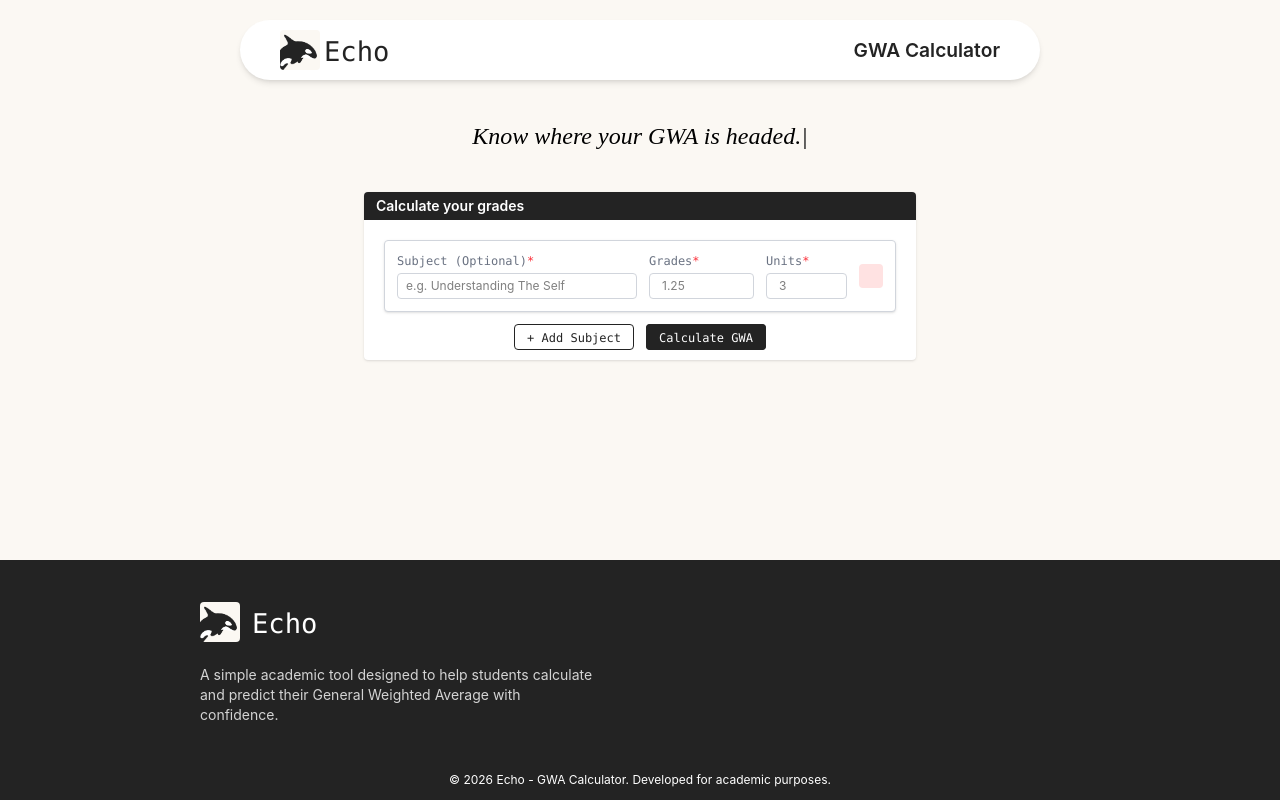
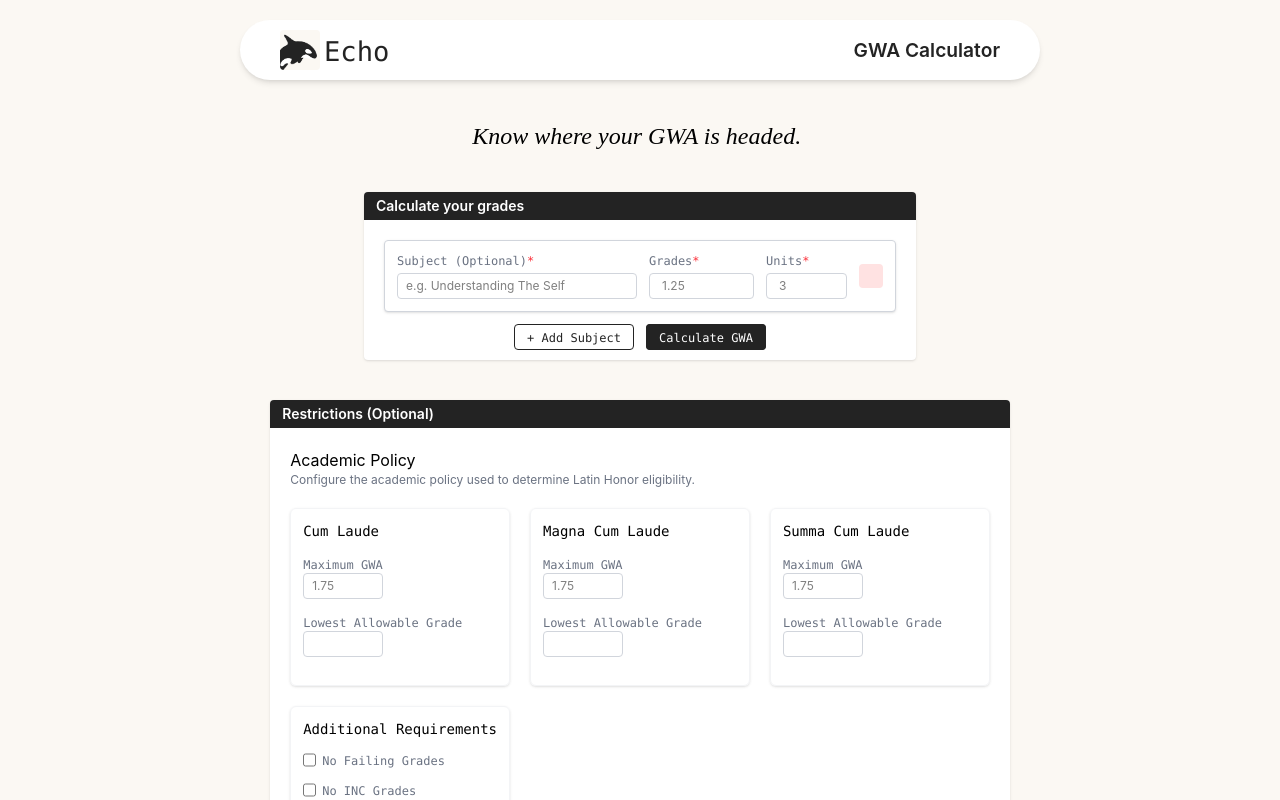
Before and after one commit to eli-fstn/Echo, a React (Vite) app: page / in a window 1280 px wide. Shown: the top 800 px of the page. Built offline with nearby package versions, Linux system fonts and the light colour scheme; some icons are missing; a web font is replaced by a local one.

Commit message:
feat: partial UI of a customizable academic policy to ensure latin eligibility

```diff
--- /dev/null
+++ b/src/components/ui/RestrictionCard.tsx
@@ -0,0 +1,176 @@
+interface RestrictionCardProps {
+  maxGwaForCumLaude?: string;
+  maxGwaForMagna?: string;
+  maxGwaForSumma?: string;
+
+  minGradeForCumLaude?: string;
+  minGradeForMagna?: string;
+  minGradeForSumma?: string;
+
+  onMaxGwaForCumLaudeChange: (value: string) => void;
+  onMaxGwaForMagnaChange: (value: string) => void;
+  onMaxGwaForSummaChange: (value: string) => void;
+
+  onMinGradeForCumLaudeChange: (value: string) => void;
+  onMinGradeForMagnaChange: (value: string) => void;
+  onMinGradeForSummaChange: (value: string) => void;
+
+  noFailedGrades?: boolean;
+  noINCGrades?: boolean;
+
+  onNoFailedGradesChange: (value: boolean) => void;
+  onNoINCGradesChange: (value: boolean) => void;
+}
+
+function RestrictionCard(
+  { maxGwaForCumLaude, maxGwaForMagna, maxGwaForSumma,
+    minGradeForCumLaude, minGradeForMagna, minGradeForSumma,
+    onMaxGwaForCumLaudeChange, onMaxGwaForMagnaChange, onMaxGwaForSummaChange,
+    onMinGradeForCumLaudeChange, onMinGradeForMagnaChange, onMinGradeForSummaChange,
+    noFailedGrades, noINCGrades, onNoFailedGradesChange, onNoINCGradesChange
+   }: RestrictionCardProps
+) {
+
+  const cumLaude = [
+    {
+      label: "Maximum GWA",
+      value: maxGwaForCumLaude,
+      onChange: onMaxGwaForCumLaudeChange,
+      placeholder: "1.75",
+    },
+    {
+      label: "Lowest Allowable Grade",
+      value: minGradeForCumLaude,
+      onChange: onMinGradeForCumLaudeChange,
+    }
+  ];
+
+  const magnaCumLaude = [
+    {
+      label: "Maximum GWA",
+      value: maxGwaForMagna,
+      onChange: onMaxGwaForMagnaChange,
+      placeholder: "1.75",
+    },
+    {
+      label: "Lowest Allowable Grade",
+      value: minGradeForMagna,
+      onChange: onMinGradeForMagnaChange,
+    }
+  ];
+
+  const summaCumLaude = [
+    {
+      label: "Maximum GWA",
+      value: maxGwaForSumma,
+      onChange: onMaxGwaForSummaChange,
+      placeholder: "1.75",
+    },
+    {
+      label: "Lowest Allowable Grade",
+      value: minGradeForSumma,
+      onChange: onMinGradeForSummaChange,
+    }
+  ];
+
+  return (
+    <div className="p-5">
+
+      <p>Academic Policy</p>
+      <p className="text-gray-500 text-xs">Configure the academic policy used to determine Latin Honor eligibility.</p>
+
+      <div className="grid grid-cols-3 gap-5 mt-5">
+        {/* LEFT GRID */}
+        <div className="p-3 border border-gray-100 rounded-md shadow-sm">
+          <p className="font-mono text-sm">Cum Laude</p>
+
+          {cumLaude.map((field) => (
+            <div key={field.label} className="flex flex-col my-4">
+              <label className="text-xs font-mono text-gray-500 font-medium">{field.label}</label>
+
+              <input
+                type="number"
+                value={field.value}
+                onChange={(e) => field.onChange(e.target.value)}
+                placeholder={field.placeholder}
+                min={1}
+                max={5}
+                step={0.25}
+                className="text-xs w-20 border border-gray-300 px-2 py-1 rounded outline-none focus:border-[#232323]"
+              />
+            </div>
+          ))}
+        </div>
+
+        {/* MIDDLE GRID */}
+        <div className="p-3 border border-gray-100 rounded-md shadow-sm">
+          <p className="font-mono text-sm">Magna Cum Laude</p>
+
+          {magnaCumLaude.map((field) => (
+            <div key={field.label} className="flex flex-col my-4">
+              <label className="text-xs font-mono text-gray-500 font-medium">{field.label}</label>
+
+              <input
+                type="number"
+                value={field.value}
+                onChange={(e) => field.onChange(e.target.value)}
+                placeholder={field.placeholder}
+                min={1}
+                max={5}
+                step={0.25}
+                className="text-xs w-20 border border-gray-300 px-2 py-1 rounded outline-none focus:border-[#232323]"
+              />
+            </div>
+          ))}
+        </div>
+
+        {/* RIGHT GRID */}
+        <div className="p-3 border border-gray-100 rounded-md shadow-sm">
+          <p className="font-mono text-sm">Summa Cum Laude</p>
+
+          {summaCumLaude.map((field) => (
+            <div key={field.label} className="flex flex-col my-4">
+              <label className="text-xs font-mono text-gray-500 font-medium">{field.label}</label>
+
+              <input
+                type="number"
+                value={field.value}
+                onChange={(e) => field.onChange(e.target.value)}
+                placeholder={field.placeholder}
+                min={1}
+                max={5}
+                step={0.25}
+                className="text-xs w-20 border border-gray-300 px-2 py-1 rounded outline-none focus:border-[#232323]"
+              />
+            </div>
+          ))}
+        </div>
+
+        {/* CHECKBOXES */}
+        <div className="p-3 border border-gray-100 rounded-md shadow-sm">
+          <p className="font-mono text-sm">Additional Requirements</p>
+          <div className="flex my-3">
+            <input
+              type="checkbox"
+              checked={noFailedGrades}
+              onChange={(e) => onNoFailedGradesChange(e.target.checked)}
+              className="text-xs border border-gray-300 px-2 py-1 rounded outline-none focus:border-[#232323]"
+            />
+            <label className="text-xs font-mono text-gray-500 font-medium ml-1.5 mt-0.5">No Failing Grades</label>
+          </div>
+          <div className="flex">
+            <input
+              type="checkbox"
+              checked={noINCGrades}
+              onChange={(e) => onNoINCGradesChange(e.target.checked)}
+              className="text-xs border border-gray-300 px-2 py-1 rounded outline-none focus:border-[#232323]"
+            />
+            <label className="text-xs font-mono text-gray-500 font-medium ml-1.5 mt-0.5">No INC Grades</label>
+          </div>
+        </div>
+      </div>
+    </div>
+  )
+}
+
+export default RestrictionCard;
--- a/src/pages/Dashboard.tsx
+++ b/src/pages/Dashboard.tsx
@@ -7,6 +7,7 @@ import logo from "../assets/Echo-Logo.png";
 import { calculateGWA, calculateWeightedGrade, TotalUnits, TotalWeighted, LatinHonor } from "../utils/calculateGwa.ts";
 import type { Subject } from "../utils/calculateGwa.ts";
 import TypingText from "../components/ui/TypingText.tsx";
+import RestrictionCard from "../components/ui/RestrictionCard.tsx";
 
 function Dashboard() {
   const [downloading, setDownloading] = useState<boolean>(false);
@@ -123,6 +124,17 @@ function Dashboard() {
           <Button onClick={calculateGrades}>
             <span className="font-mono pt-1.5 pb-1 px-3 rounded text-xs text-white border border-[#232323] bg-[#232323] hover:bg-white hover:text-[#232323] transition duration-200">Calculate GWA</span>
           </Button>
+        </div>
+      </div>
+
+      {/* RESTRICTION CARD */}
+      <div className="bg-white flex-col flex justify-center items-center w-fit mx-auto shadow-sm rounded overflow-hidden mb-10">
+        <p className="bg-[#232323] text-sm w-full text-white font-semibold px-3 py-1">Restrictions (Optional)</p>
+
+        <div className="">
+          <RestrictionCard
+
+          />
         </div>
       </div>
 
```
Also changed, not shown: src/utils/restrictons.ts (added).
